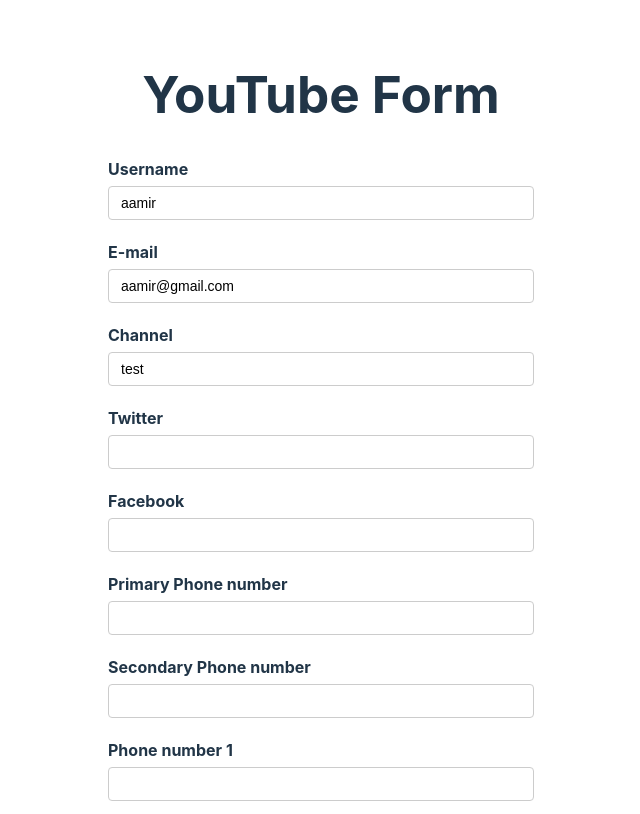
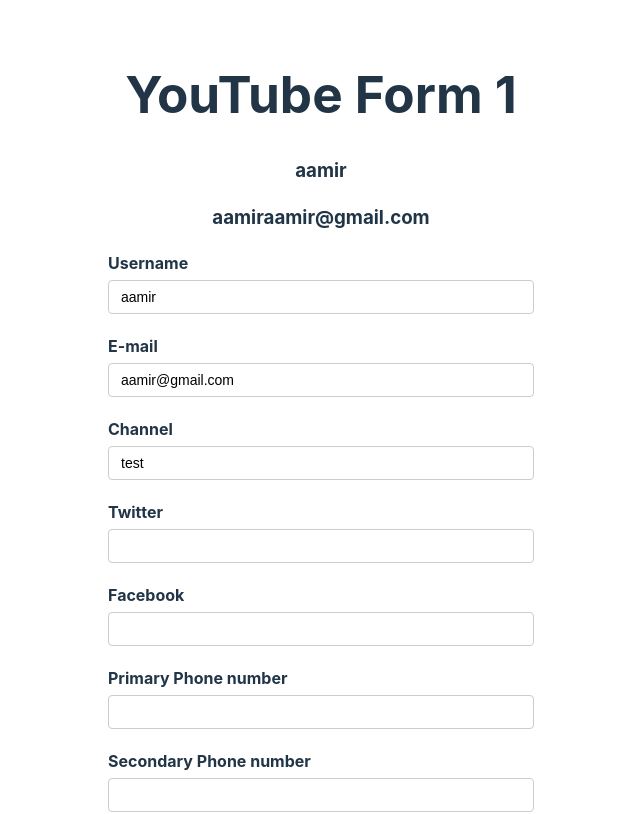
Before and after one commit to aamir12/react-form-hook, a React (Vite) app: page / in a window 1280 px wide. Shown: the top 814 px of the page, without its empty margins (319-959 px from the left). Built offline with nearby package versions, Linux system fonts and the light colour scheme.

Commit message:
watch function

```diff
--- a/src/Components/YoutubeForm.tsx
+++ b/src/Components/YoutubeForm.tsx
@@ -16,6 +16,7 @@
   dob: Date;
 };
 
+let renderCount = 0;
 export const YouTubeForm = () => {
   const form = useForm<FormValues>({
     defaultValues: {
@@ -33,20 +34,30 @@
     },
   });
 
-  const { register, control, handleSubmit, formState } = form;
+  const { register, control, handleSubmit, formState, watch } = form;
   const { fields, append, remove } = useFieldArray({
     name: "phNumbers",
     control,
   });
   const { errors } = formState;
 
-  // console.log(errors);
   const onSubmit = (data: FormValues) => {
     console.log("formData", data);
   };
+
+  //watch is used to mointer changes of field;
+  //it causes component re-render
+  //it watches the changes of username
+  const watchUsername = watch("username");
+  //we can also watch multiple fields
+  const watchUsernameEmail = watch(["username", "email"]);
+
+  renderCount++;
   return (
     <div>
-      <h1>YouTube Form</h1>
+      <h1>YouTube Form {renderCount / 2}</h1>
+      <h3>{watchUsername}</h3>
+      <h3>{watchUsernameEmail}</h3>
 
       <form onSubmit={handleSubmit(onSubmit)} noValidate>
         <div className="form-control">
```
